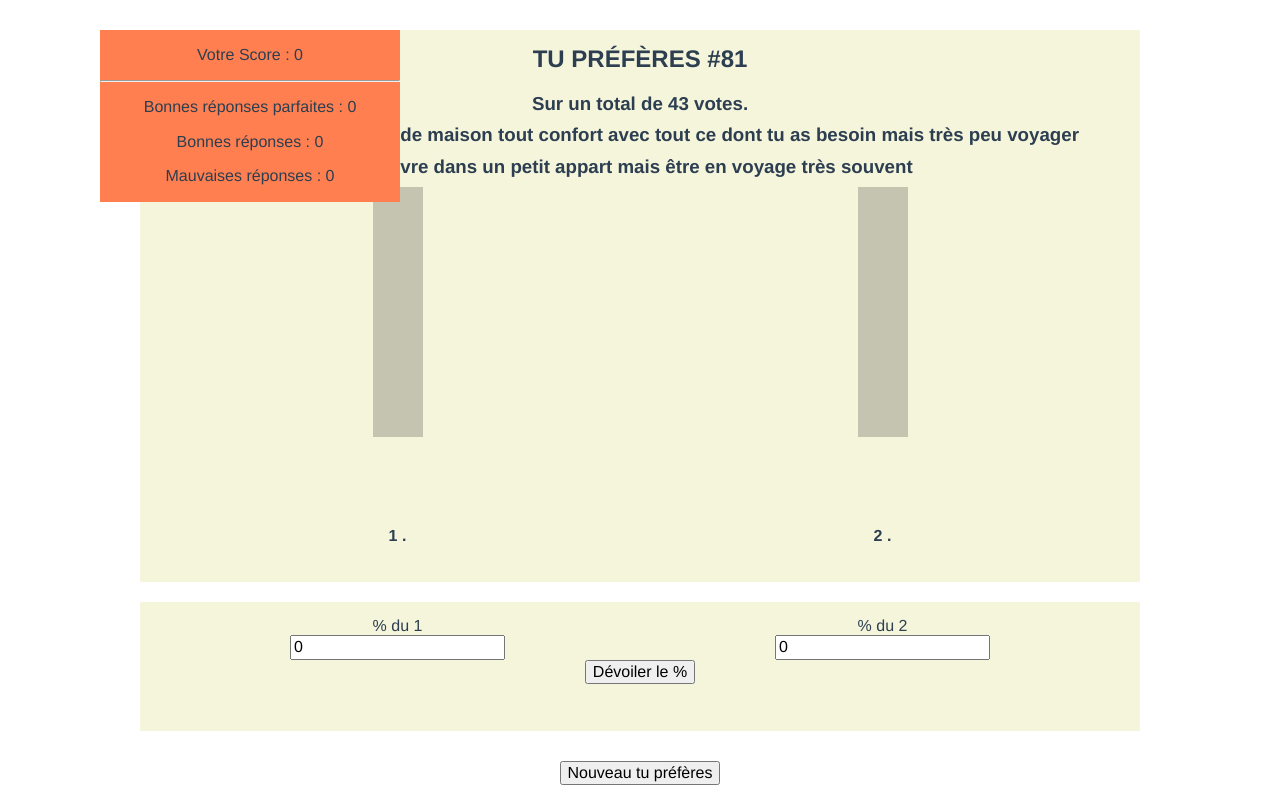
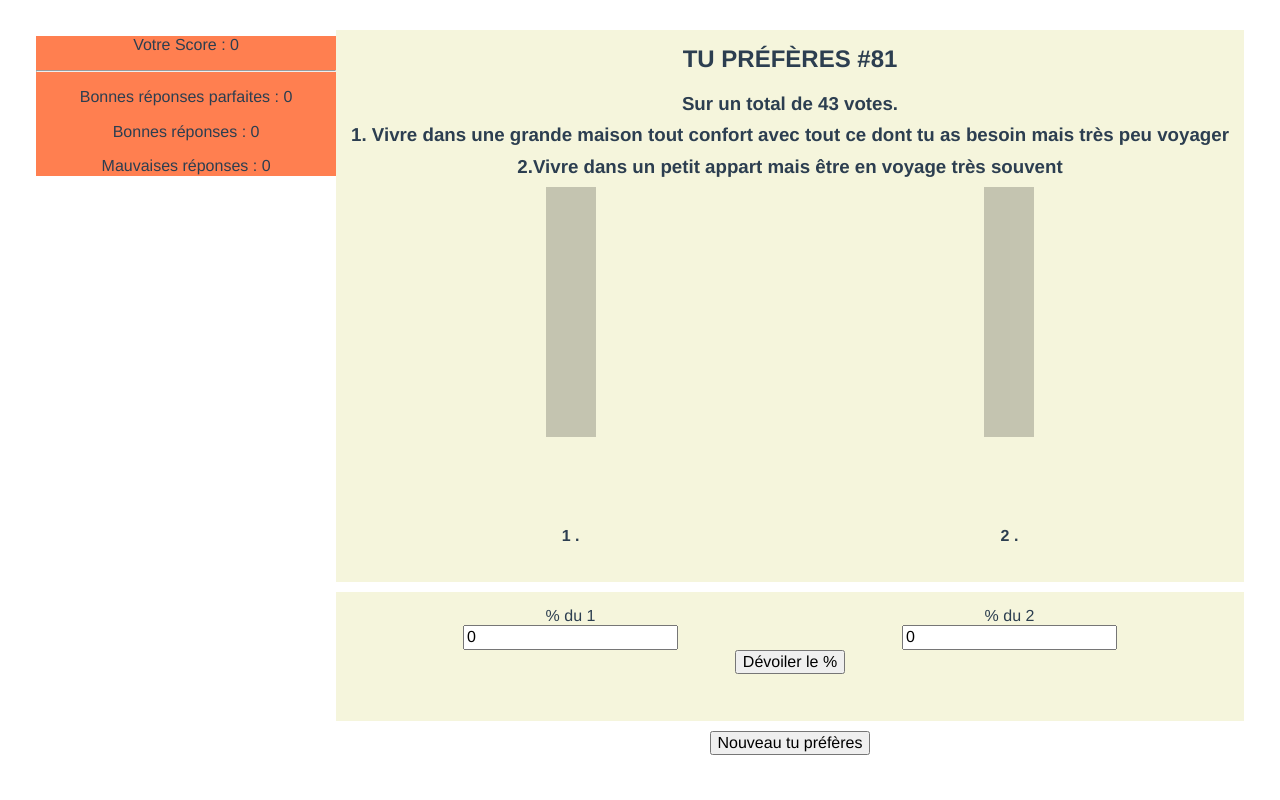
Before and after one commit to valentedylan92/tu-preferes, a Vue app: page / in a window 1280 px wide. Built offline with nearby package versions, Linux system fonts and the light colour scheme.

Commit message:
Ajustement Score panel

```diff
--- a/src/assets/scss/components/scorePanel.scss
+++ b/src/assets/scss/components/scorePanel.scss
@@ -1,7 +1,7 @@
 .score{
     width: 300px;
     background-color: coral;
-    position: absolute;
-    left: 100px;
-    top: 30px;
+    // position: absolute;
+    // left: 100px;
+    // top: 30px;
 }
--- a/src/assets/scss/views/GameScreen.scss
+++ b/src/assets/scss/views/GameScreen.scss
@@ -1,7 +1,8 @@
 .game__container{
     width: 100%;
     display: flex;
-    flex-direction: column;
-    align-items: center;
+    flex-direction: row;
+    align-items: flex-start;
+    justify-content: center;
     padding: 20px 0;
 }
--- a/src/views/GameScreen.vue
+++ b/src/views/GameScreen.vue
@@ -1,5 +1,9 @@
 <template>
   <div class="game__container">
+    <div class="game__score">
+     <ScorePanel />
+    </div>
+    <div class="game__inner">
       <CardelementRather
         :elementRather="listingRatherFinal[keyElement]"
         :key="keyElement"
@@ -8,10 +12,10 @@
         :elementRather="listingRatherFinal[keyElement]"
         :key="keyElement"
       />
-    <ScorePanel />
-  </div>
       <button id="newGame" @click="getNewRandom()" class="button">Nouveau tu préfères</button>
       <p class="message">{{message}}</p>
+    </div>
+  </div>
 </template>
 
 <script>
```
Also changed, not shown: src/components/FIrstInput.vue (deleted, +0 -8 lines), 1 other file (tests, documents, lock files or other folders). Lines whose indentation alone changed are shown as unchanged.
